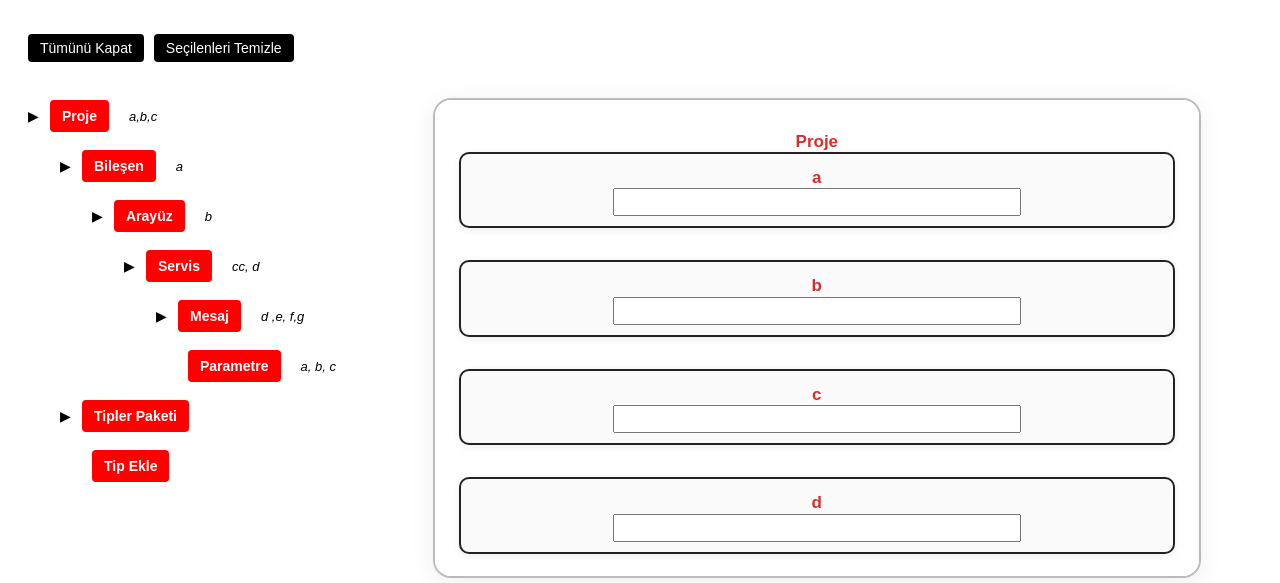
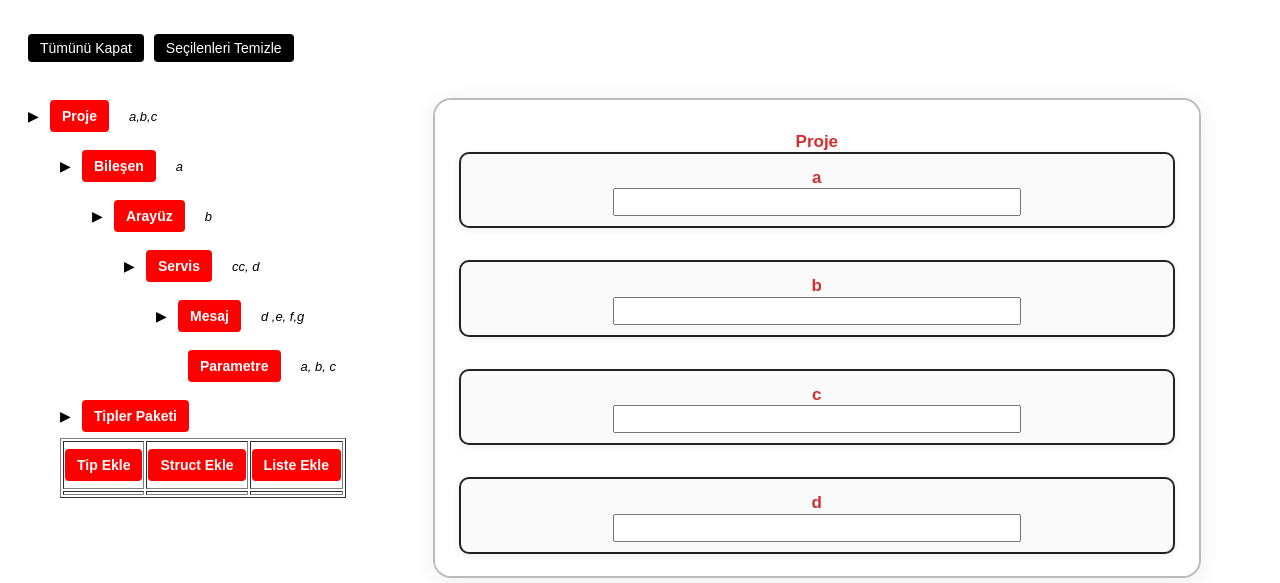
Before and after one commit to B1L0CAN/deneme, a plain HTML site: page index.html in a window 1280 px wide. Both pictures are taken after a click on the button "Tümünü Aç". Drawn offline with Linux system fonts and the light colour scheme.

Commit message:
Update index.html

```diff
--- a/index.html
+++ b/index.html
@@ -53,16 +53,22 @@
           <span class="arrow" onclick="toggleMenu('submenuTipler', this)">▶</span>
           <button class="menu-button" data-action="tipler">Tipler Paketi</button>
         </div>
-        <div class="submenu" id="submenuTipler">
-        <!--   <div class="menu-item"><button class="menu-button" data-action="tipVoid">Void</button></div>
-          <div class="menu-item"><button class="menu-button" data-action="tipInt">Int</button></div>
-          <div class="menu-item"><button class="menu-button" data-action="tipFloat">Float</button></div>
-          <div class="menu-item"><button class="menu-button" data-action="tipDouble">Double</button></div>
-          <div class="menu-item"><button class="menu-button" data-action="tipChar">Char</button></div>
-          <div class="menu-item"><button class="menu-button" data-action="tipString">String</button></div>
-          <div class="menu-item"><button class="menu-button" data-action="tipShort">Short</button></div>-->
-          <div class="menu-item"><button class="menu-button" data-action="tipEkle">Tip Ekle</button></div>
-        </div>
+        <table id="tiplerTablosu" border="1">
+          <thead>
+            <tr>
+              <th> <button class="menu-button" data-action="tipEkle">Tip Ekle</button></th>
+              <th> <button class="menu-button" data-action="structEkle">Struct Ekle</button></th>
+              <th> <button class="menu-button" data-action="listEkle">Liste Ekle</button></th>
+            </tr>
+          </thead>
+        <tbody>
+            <tr>
+              <td id="tiplerListesi"></td>
+              <td id="structlarListesi"></td>
+              <td id="listelerListesi"></td>
+            </tr>
+        </tbody>
+        </table>
       </div>
     </div>
     <div id="output-area" class="output-area-right">
@@ -74,3 +80,11 @@
 
 </body>
 </html>
+
+<!--   <div class="menu-item"><button class="menu-button" data-action="tipVoid">Void</button></div>
+          <div class="menu-item"><button class="menu-button" data-action="tipInt">Int</button></div>
+          <div class="menu-item"><button class="menu-button" data-action="tipFloat">Float</button></div>
+          <div class="menu-item"><button class="menu-button" data-action="tipDouble">Double</button></div>
+          <div class="menu-item"><button class="menu-button" data-action="tipChar">Char</button></div>
+          <div class="menu-item"><button class="menu-button" data-action="tipString">String</button></div>
+          <div class="menu-item"><button class="menu-button" data-action="tipShort">Short</button></div>-->
```
